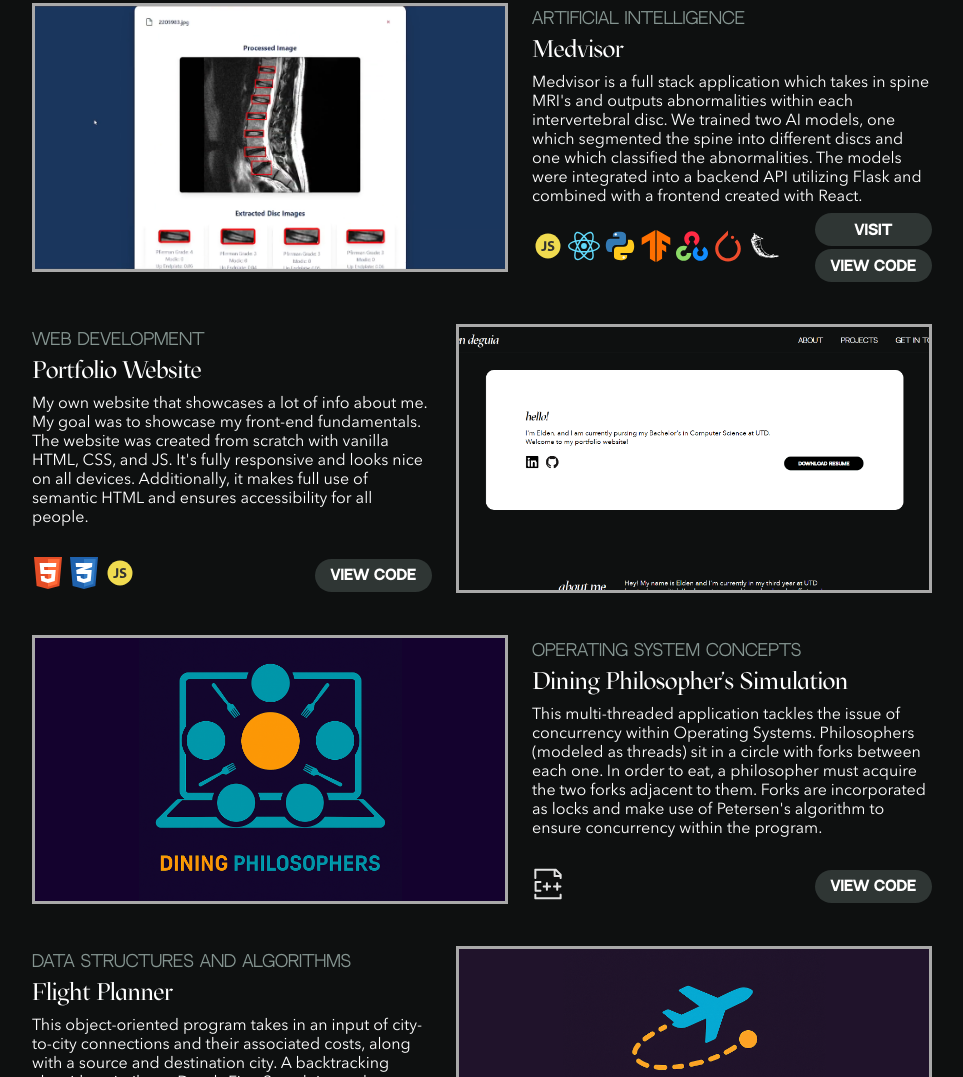
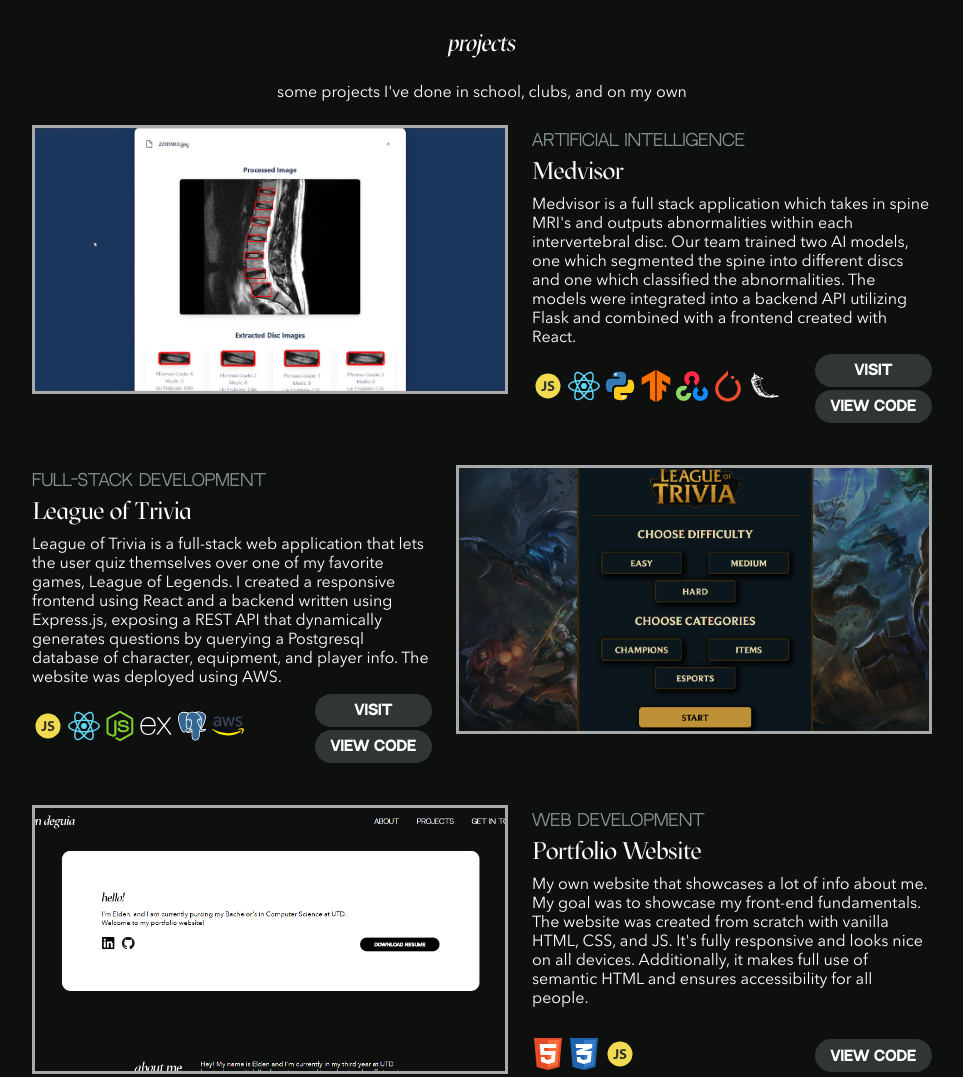
Before and after one commit to ejd230001/portfolio, a plain HTML site: page index.html in a window 1280 px wide. Shown: the part 2208-3285 px from the top of the page, without its empty margins (158-1121 px from the left). Drawn offline with Linux system fonts and the light colour scheme.

Commit message:
Added new content, updated Resume

```diff
--- a/css/styles.css
+++ b/css/styles.css
@@ -23,15 +23,18 @@ img[src="assets/linkedin.svg"] {
     border: 1px solid white;
 }
 
-img[src="assets/java.svg"] {
+img[src="assets/java.svg"],
+img[src="assets/aws.svg"] {
     filter: brightness(1.5);
+
 }
 
 img[src="assets/github.svg"],
 img[src="assets/c++.svg"],
 img[src="assets/menu.svg"],
 img[src="assets/flask.svg"],
-img[src="assets/arrow.svg"] {
+img[src="assets/arrow.svg"],
+img[src="assets/express.svg"] {
     filter: invert(1);
 }
 
@@ -147,7 +150,7 @@ main section {
 }
 
 h1.about-header {
-    margin-bottom: .25em;
+    margin-bottom: 0.25em;
 }
 
 .about img {
@@ -257,7 +260,7 @@ h1.about-header {
 .project-buttons {
     display: flex;
     flex-direction: column;
-    gap: .2em;
+    gap: 0.2em;
 }
 
 .project-footer a:hover {
@@ -366,27 +369,33 @@ nav img:hover {
 }
 
 .medvisor {
-    background-image: url('../assets/imgs/medvisor.png');
+    background-image: url("../assets/imgs/medvisor.png");
+    background-size: cover;
+    background-position: center;
+}
+
+.lot {
+    background-image: url("../assets/imgs/lot.png");
     background-size: cover;
     background-position: center;
 }
 
 .portfolio {
-    background-image: url('../assets/imgs/portfolio.png');
+    background-image: url("../assets/imgs/portfolio.png");
     background-size: cover;
     background-position: center;
 }
 
 .dining {
-  background-image: url('../assets/imgs/dining.png');
-  background-size: contain;
-  background-repeat: no-repeat;
-  background-position: center;
-  background-color: #14022e;
+    background-image: url("../assets/imgs/dining.png");
+    background-size: contain;
+    background-repeat: no-repeat;
+    background-position: center;
+    background-color: #14022e;
 }
 
 .flight {
-    background-image: url('../assets/imgs/flight.png');
+    background-image: url("../assets/imgs/flight.png");
     background-size: contain;
     background-repeat: no-repeat;
     background-position: center;
--- a/index.html
+++ b/index.html
@@ -86,7 +86,7 @@
 
                     <p class="about-par description">
                         Other than that, I've worked on a bunch of projects that
-                        incorporate really cool algorithms and various
+                        incorporate some really cool algorithms and various
                         technologies that I've learned. Some of my favorites are
                         listed below, and I have a lot more on my Github.
                     </p>
@@ -103,15 +103,16 @@
                     some technologies i've used in my projects
                 </p>
                 <div class="tech-icons">
-                    <img src="assets/html.svg" alt="html icons" /><img
+                    <img src="assets/html.svg" alt="html icon" /><img
                         src="assets/css.svg"
                         alt="css icon"
                     /><img
                         src="assets/javascript.svg"
                         alt="javascript icon"
-                    /><img src="assets/react.svg" alt="react icon" /><img
-                        src="assets/node.js.svg"
-                        alt="node icon"
+                    /><img src="assets/react.svg" alt="react icon" />
+                    <img src="assets/node.js.svg" alt="node icon" /><img
+                        src="assets/express.svg"
+                        alt="express icon"
                     /><img src="assets/java.svg" alt="java icon" /><img
                         src="assets/c++.svg"
                         alt="c++ icon"
@@ -122,6 +123,8 @@
                         src="assets/flask.svg"
                         alt="flask icon"
                     /><img src="assets/opencv.svg" alt="opencv icon" />
+                    <img src="assets/postgresql.svg" alt="postgresql icon" />
+                    <img src="assets/aws.svg" alt="aws icon" />
                 </div>
             </section>
             <section class="projects">
@@ -137,11 +140,12 @@
                         <p class="project-desc">
                             Medvisor is a full stack application which takes in
                             spine MRI's and outputs abnormalities within each
-                            intervertebral disc. We trained two AI models, one
-                            which segmented the spine into different discs and
-                            one which classified the abnormalities. The models
-                            were integrated into a backend API utilizing Flask
-                            and combined with a frontend created with React.
+                            intervertebral disc. Our team trained two AI models,
+                            one which segmented the spine into different discs
+                            and one which classified the abnormalities. The
+                            models were integrated into a backend API utilizing
+                            Flask and combined with a frontend created with
+                            React.
                         </p>
                         <div class="project-footer">
                             <div class="project-icons">
@@ -186,7 +190,64 @@
                     </div>
                 </div>
                 <div class="project">
-                    <div class="project-image even portfolio"></div>
+                    <div class="project-image even lot"></div>
+                    <div class="project-content">
+                        <h2 class="project-org">Full-Stack Development</h2>
+                        <h1 class="project-header">League of Trivia</h1>
+                        <p class="project-desc">
+                            League of Trivia is a full-stack web application
+                            that lets the user quiz themselves over one of my
+                            favorite games, League of Legends. I created a
+                            responsive frontend using React and a backend
+                            written using Express.js, exposing a REST API that
+                            dynamically generates questions by querying a
+                            Postgresql database of character, equipment, and
+                            player info. The website was deployed using AWS.
+                        </p>
+                        <div class="project-footer">
+                            <div class="project-icons">
+                                <img
+                                    src="assets/javascript.svg"
+                                    alt="javascript icon"
+                                />
+                                <img src="assets/react.svg" alt="react icon" />
+                                <img
+                                    src="assets/node.js.svg"
+                                    alt="node icon"
+                                />
+                                <img
+                                    src="assets/express.svg"
+                                    alt="express icon"
+                                />
+                                <img
+                                    src="assets/postgresql.svg"
+                                    alt="postgresql icon"
+                                />
+                                <img
+                                    src="assets/aws.svg"
+                                    alt="aws icon"
+                                />
+
+                            </div>
+                            <div class="project-buttons">
+                                <a
+                                    href="http://league-of-trivia-frontend.s3-website-us-east-1.amazonaws.com/"
+                                    target="_blank"
+                                    rel="noopener noreferrer"
+                                    >Visit</a
+                                >
+                                <a
+                                    href="https://github.com/ejd230001/LoT-frontend"
+                                    target="_blank"
+                                    rel="noopener noreferrer"
+                                    >View Code</a
+                                >
+                            </div>
+                        </div>
+                    </div>
+                </div>
+                <div class="project">
+                    <div class="project-image portfolio"></div>
                     <div class="project-content">
                         <h2 class="project-org">Web Development</h2>
                         <h1 class="project-header">Portfolio Website</h1>
@@ -218,7 +279,7 @@
                     </div>
                 </div>
                 <div class="project">
-                    <div class="project-image dining"></div>
+                    <div class="project-image even dining"></div>
                     <div class="project-content">
                         <h2 class="project-org">Operating System Concepts</h2>
                         <h1 class="project-header">
@@ -247,7 +308,7 @@
                     </div>
                 </div>
                 <div class="project">
-                    <div class="project-image even flight"></div>
+                    <div class="project-image flight"></div>
                     <div class="project-content">
                         <h2 class="project-org">
                             Data Structures and Algorithms
```
Also changed, not shown: assets/aws.svg (added), assets/express.svg (added), assets/imgs/lot.png (added), assets/postgresql.svg (added), 1 other file.
